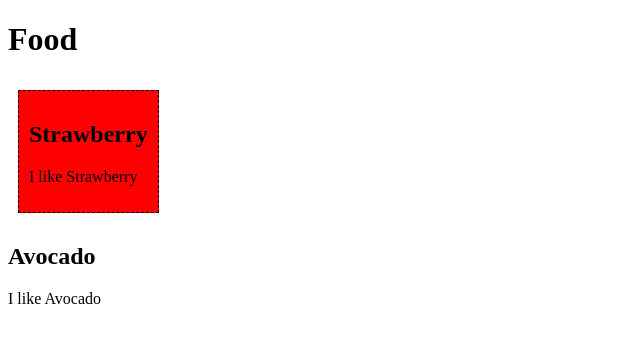
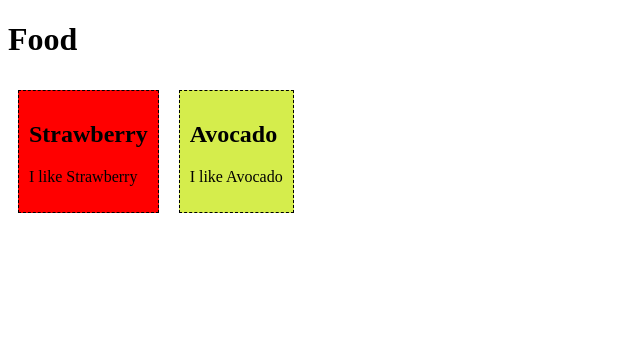
Before and after one commit to rafaellaurence09/webprog-it241-vuejs, a Vue app in the folder firstsfc/: page / in a window 1280 px wide. Shown: the top 342 px of the page, without its empty margins (0-640 px from the left). Built offline with nearby package versions, Linux system fonts and the light colour scheme.

Commit message:
Update FoodItem2.vue

```diff
--- a/firstsfc/src/components/FoodItem2.vue
+++ b/firstsfc/src/components/FoodItem2.vue
@@ -17,7 +17,7 @@ export default {
 </script>
 
 <style>
-  .durian {
+  .Avocado {
     border: dashed black 1px;
     display: inline-block;
     margin: 10px;
```
